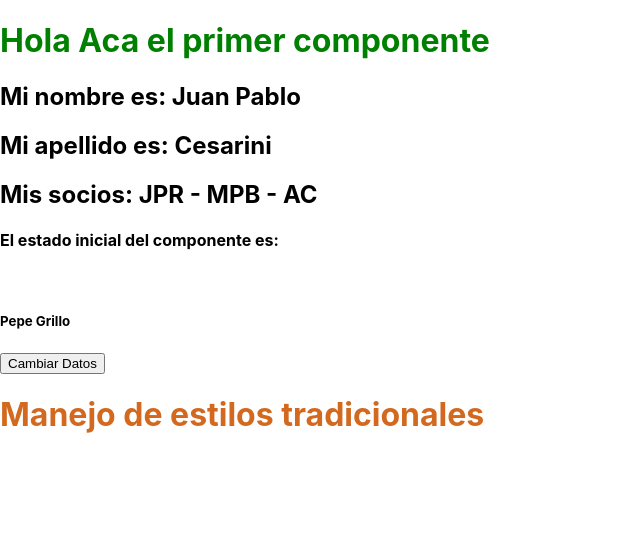
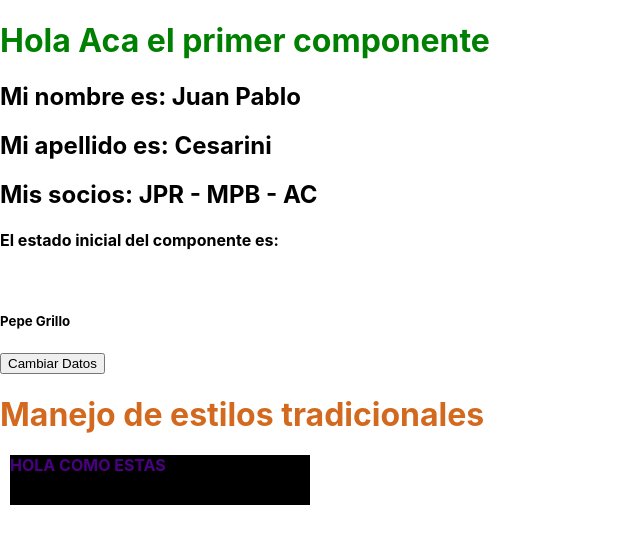
Before and after one commit to juanPabloCesarini/react-udemy, a React (Create React App) app in the folder cursoudemy/: page / in a window 1280 px wide. Shown: the top 544 px of the page, without its empty margins (0-640 px from the left). Built offline with nearby package versions, Linux system fonts and the light colour scheme.

Commit message:
trabajando con estilos en línea

```diff
--- a/cursoudemy/src/App.js
+++ b/cursoudemy/src/App.js
@@ -3,6 +3,8 @@ import PrimerComponente from './Components/PrimerComponente';
 import Propiedades from './Components/Propiedades';
 import Estados from './Components/Estados';
 import EstilosTradicionales from './Components/EstilosTradicionales';
+import EstilosLinea from './Components/EstilosLinea';
+
 
 function App() {
     const socios = "JPR - MPB - AC";
@@ -15,6 +17,7 @@ function App() {
             />
             <Estados />
             <EstilosTradicionales />
+            <EstilosLinea/>
 
         </>
     );
--- /dev/null
+++ b/cursoudemy/src/Components/EstilosLinea.js
@@ -0,0 +1,21 @@
+import React, { Component } from 'react'
+
+export default class EstilosLinea extends Component {
+    render() {
+        const estilos = {
+            backgroundColor: 'black',
+            height: '50px',
+            width: '300px',
+            color: 'indigo',
+            marginLeft: '10px',
+        }
+        return (
+
+            <>
+                <div style={estilos} className="container">
+                    <h4>HOLA COMO ESTAS</h4>
+                </div>
+            </>
+        )
+    }
+}
```
